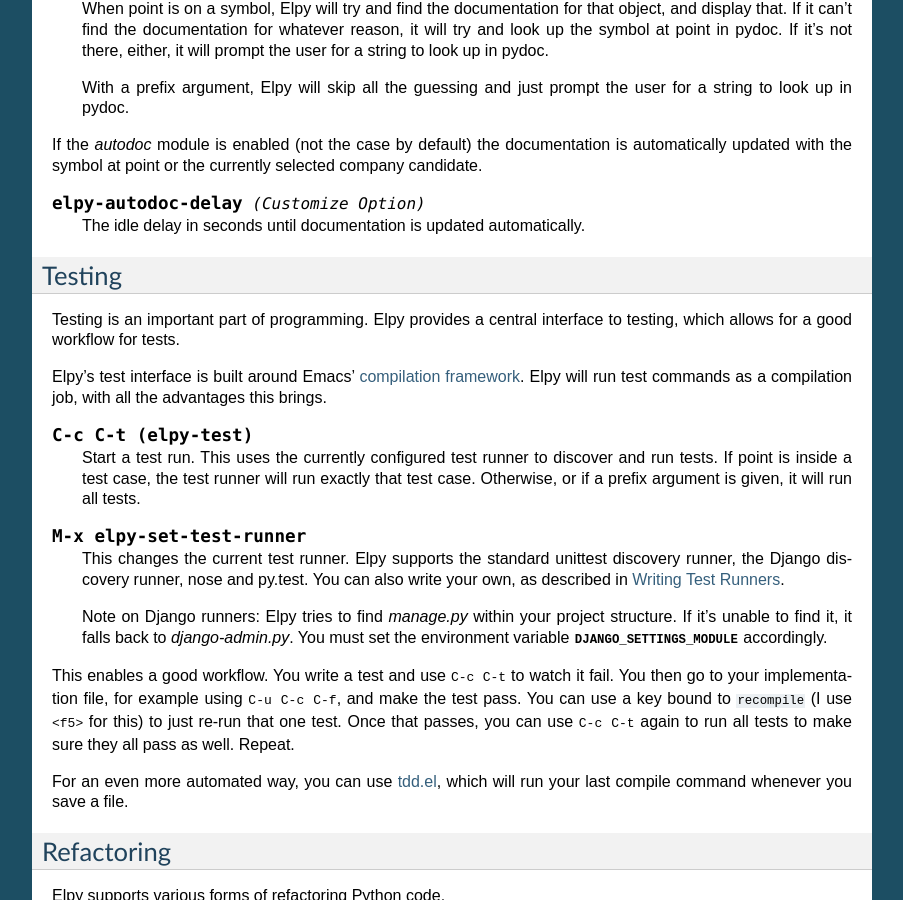
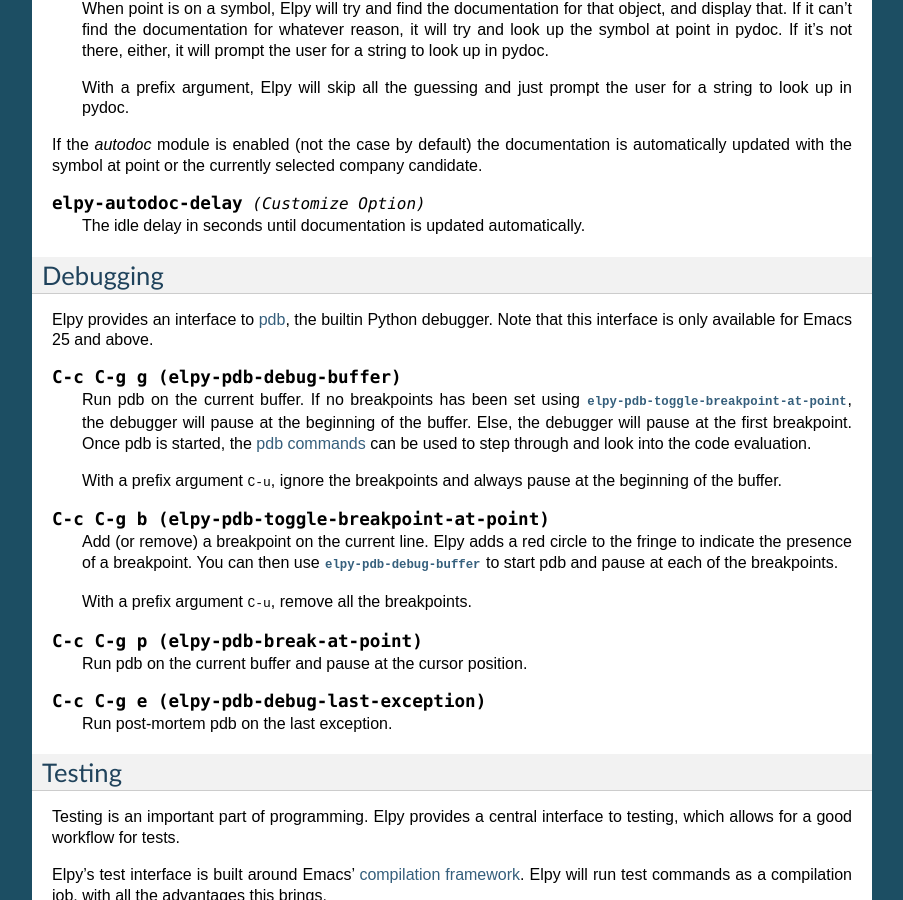
Before and after one commit to jorgenschaefer/elpy, a Sphinx documentation site: the page built from docs/ide.rst, in a window 1280 px wide and 900 px high, scrolled down 7174 px. Shown: the whole window, without its empty margins (198-1101 px from the left). Built offline with Sphinx 7.4.7, drawn with Linux system fonts in a browser that asks for light colours.

Commit message:
WIP: Add Debugging features (#1537)

```diff
--- a/docs/ide.rst
+++ b/docs/ide.rst
@@ -553,6 +553,49 @@
    The idle delay in seconds until documentation is updated automatically.
 
 
+Debugging
+=========
+
+Elpy provides an interface to `pdb`_, the builtin Python debugger.
+Note that this interface is only available for Emacs 25 and above.
+
+.. _pdb: https://docs.python.org/3/library/pdb.html
+
+.. command:: elpy-pdb-debug-buffer
+   :kbd: C-c C-g g
+
+   Run pdb on the current buffer. If no breakpoints has been set using
+   :command:`elpy-pdb-toggle-breakpoint-at-point`, the debugger will
+   pause at the beginning of the buffer. Else, the debugger will pause
+   at the first breakpoint. Once pdb is started, the `pdb commands`_
+   can be used to step through and look into the code evaluation.
+
+   With a prefix argument :kbd:`C-u`, ignore the breakpoints and
+   always pause at the beginning of the buffer.
+
+.. _pdb commands: https://docs.python.org/3/library/pdb.html#debugger-commands
+
+.. command:: elpy-pdb-toggle-breakpoint-at-point
+   :kbd: C-c C-g b
+
+   Add (or remove) a breakpoint on the current line. Elpy adds a red
+   circle to the fringe to indicate the presence of a breakpoint. You
+   can then use :command:`elpy-pdb-debug-buffer` to start pdb and
+   pause at each of the breakpoints.
+
+   With a prefix argument :kbd:`C-u`, remove all the breakpoints.
+
+.. command:: elpy-pdb-break-at-point
+   :kbd: C-c C-g p
+
+   Run pdb on the current buffer and pause at the cursor position.
+
+.. command:: elpy-pdb-debug-last-exception
+   :kbd: C-c C-g e
+
+   Run post-mortem pdb on the last exception.
+
+
 Testing
 =======
 
```
Also changed, not shown: 8 other files.
